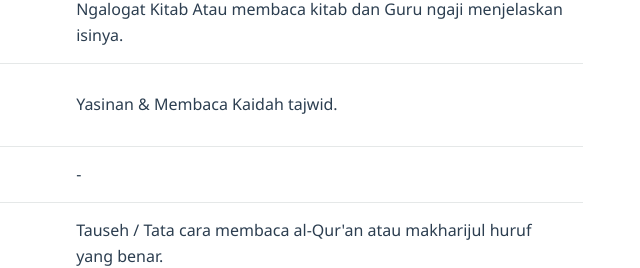
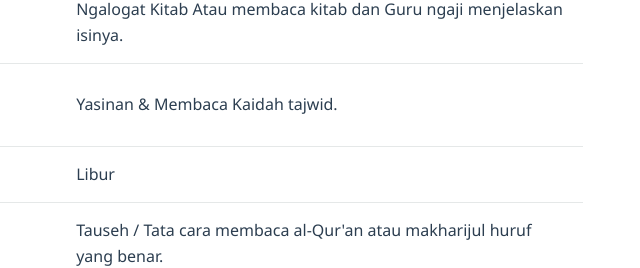
Before and after one commit to AFIIWW/madrasah_rafi, a plain HTML site: page index.html in a window 1280 px wide. Shown: the part 2004-2272 px from the top of the page, 627-1267 px from the left. Drawn offline with Linux system fonts and the light colour scheme.

Commit message:
Update schedule to indicate 'Libur' on Malam Sabtu

```diff
--- a/index.html
+++ b/index.html
@@ -138,7 +138,7 @@
                             <td>Malam Sabtu</td>
                             <td> - </td>
                             <td>Seluruh Santri</td>
-                            <td> - </td>
+                            <td> Libur </td>
                         </tr>
                         <tr>
                             <td>Sabtu</td>
```
